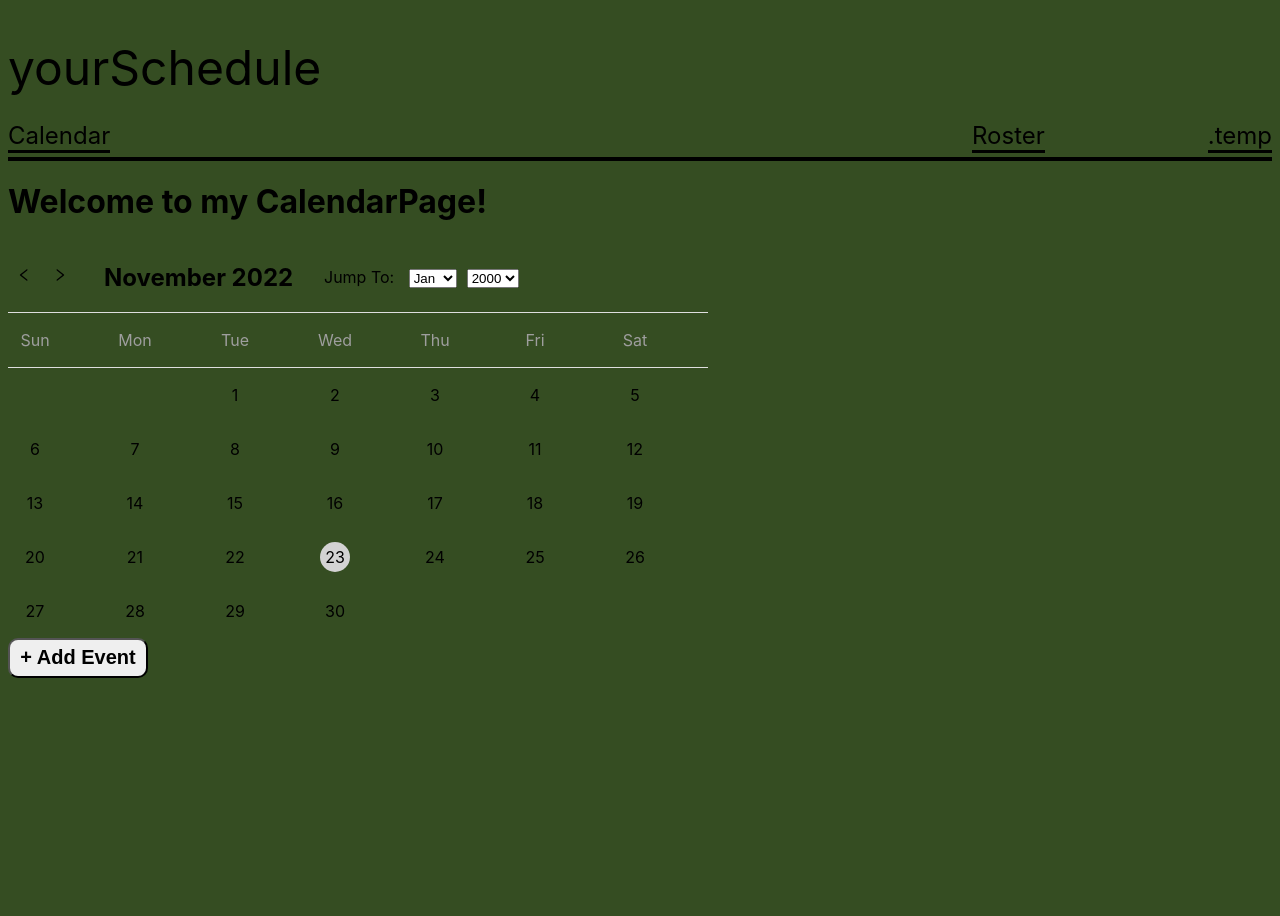
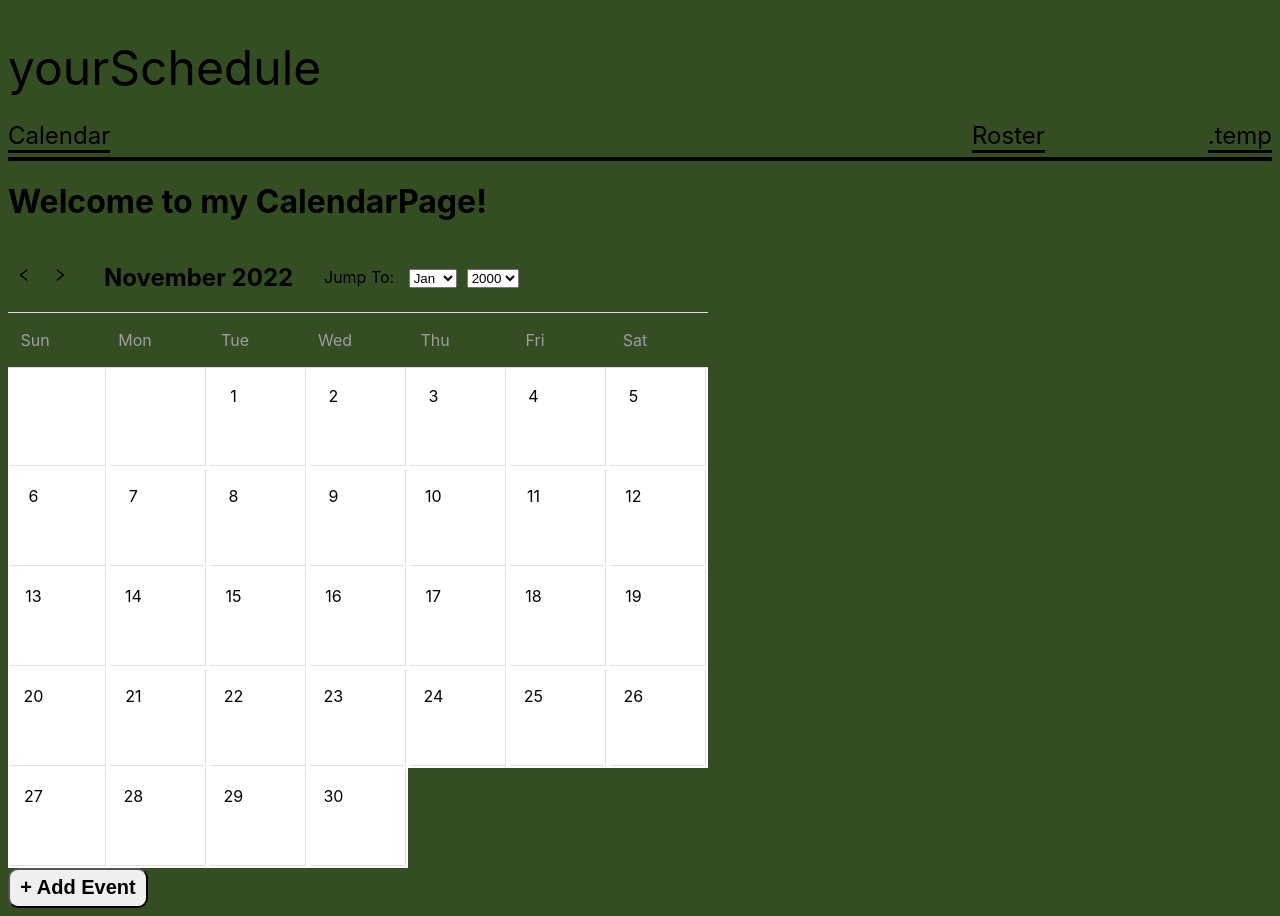
Before and after one commit to WMattWood/yourSchedule, a React (Create React App) app in the folder client/: page /calendar in a window 1280 px wide. Before the commit the page ends 800 px from the top, so only its background shows below. Built offline with nearby package versions, Linux system fonts and the light colour scheme.

Commit message:
DayCells implemented!  Blue looks good.

```diff
--- a/client/src/CalendarModuleHybrid.js
+++ b/client/src/CalendarModuleHybrid.js
@@ -1,13 +1,28 @@
 import styled from 'styled-components'
 import { v4 as uuidv4 } from 'uuid'
-import React, { useState } from "react";
+import React, { useState, useEffect } from "react";
 import { format, subMonths, addMonths } from "date-fns";
 import { AiOutlineLeft, AiOutlineRight } from "react-icons/ai";
+import DayCell from './DayCell'
 
-const CalendarModuleHybrid = () => {
+const CalendarModuleHybrid = (props) => {
 
   const [selectedDate, setSelectedDate] = useState(new Date());
   const [activeDate, setActiveDate] = useState(new Date());
+  const [monthlyCalendar, setMonthlyCalendar] = useState([])
+
+  // useEffect( () => {
+  //   fetch(`/calendar/month`, {
+  //     "method": "GET",
+  //     "body": JSON.stringify({
+
+  //     })
+  //   })
+  //     .then( res)
+  // })
+
+  // const { toggleModal } = props
+
 
   let selectYear = document.getElementById("year")
   let selectMonth = document.getElementById("month")
@@ -91,10 +106,17 @@ const CalendarModuleHybrid = () => {
       let week = []
       for (let dayOfWeek = 0; dayOfWeek < 7; dayOfWeek++) {
         //
-        let blankSquare = <Day key={uuidv4()}></Day>
-        let dateSquare = <Day key={uuidv4()}>{currentDate}</Day>
-        let todaySquare = <Day className="today" key={uuidv4()}>{currentDate}</Day>
+        // let blankSquare = <Day key={uuidv4()}></Day>
+          let blankSquare = <DayCell key={uuidv4()} toggleModal={props.toggleModal} num={""} eventStatus={"noevent"}></DayCell>
+        // let dateSquare = <Day key={uuidv4()}>{currentDate}</Day>
+          let dateSquare = <DayCell key={uuidv4()} toggleModal={props.toggleModal} num={currentDate} eventStatus={"noevent"}></DayCell>
+        // let todaySquare = <Day className="today" key={uuidv4()}>{currentDate}</Day>
+          let todaySquare = <DayCell className="today" key={uuidv4()} toggleModal={props.toggleModal} num={currentDate} eventStatus={"noevent"}></DayCell>
         let isToday = ( currentDate === today.getDate() &&
+                        year === today.getFullYear() &&
+                        month === today.getMonth() )
+
+        let hasEvent = ( currentDate === today.getDate() &&
                         year === today.getFullYear() &&
                         month === today.getMonth() )
 
--- a/client/src/CalendarPage.js
+++ b/client/src/CalendarPage.js
@@ -12,7 +12,7 @@ const CalendarPage = () => {
   return(
     <>
       <h1>Welcome to my CalendarPage!</h1>
-      <CalendarModuleHybrid></CalendarModuleHybrid>
+      <CalendarModuleHybrid toggleModal={toggleModal}></CalendarModuleHybrid>
       <ModalHolder>
       {
         ! visible
--- a/client/src/DayCell.js
+++ b/client/src/DayCell.js
@@ -0,0 +1,91 @@
+import styled from "styled-components"
+
+const DayCell = (props) => {
+
+  // const { toggleModal, num, eventStatus } = props
+
+  return (
+    <Container onClick={props.toggleModal}>
+      <DayCellWrapper>
+        <NumCircle>{props.num}</NumCircle>
+        <EventBand className={props.eventStatus}></EventBand>
+      </DayCellWrapper>
+    </Container>
+  )
+}
+
+
+const Container = styled.div`
+  display: flex;
+  align-items: end;
+  justify-content: end;
+  height: 100px;
+  width: 100px;
+  cursor: pointer;
+
+  box-sizing: border-box;
+
+  &:hover {
+    border: 2px solid #59CBE8;
+    background-color: #D0EBF1;
+    transition: border 0.2s, background-color 0.2s;
+  }
+  border: 2px solid white;
+  background-color: white;
+  transition: border 1.6s ease-out, background-color 1.6s ease-out;
+`
+
+const DayCellWrapper = styled.div`
+  display: flex;
+  align-items: start;
+  justify-content: start;
+  box-sizing: content-box;
+  height: 96px;
+  width: 96px;
+  border-right: 1px solid #dfdfdf;
+  border-bottom: 1px solid #dfdfdf;
+`
+
+const NumCircle = styled.div`
+  position: relative;
+  top: 12px;
+  left: 12px;
+  /* margin: 12px; */
+  height: 30px;
+  width: 30px;
+  display: flex;
+  justify-content: center;
+  align-items: center;
+  border-radius: 50%;
+
+  &.today {
+    background: #D3D3D3;
+    border-radius: 50%;
+  }
+
+  /* &:hover {
+    background-color: #9e9e9e;
+  } */
+`
+
+const EventBand = styled.div`
+  position: relative;
+  top: 0px;
+  width: 100%;
+  height: 30px;
+  opacity: 0.6;
+  &.noevent {
+    /* display: none; */
+    visibility: hidden;
+  }
+
+  &.eventPending {
+    color: red;
+  }
+
+  &.eventFull {
+    color: green;
+  }
+`
+
+export default DayCell
```
